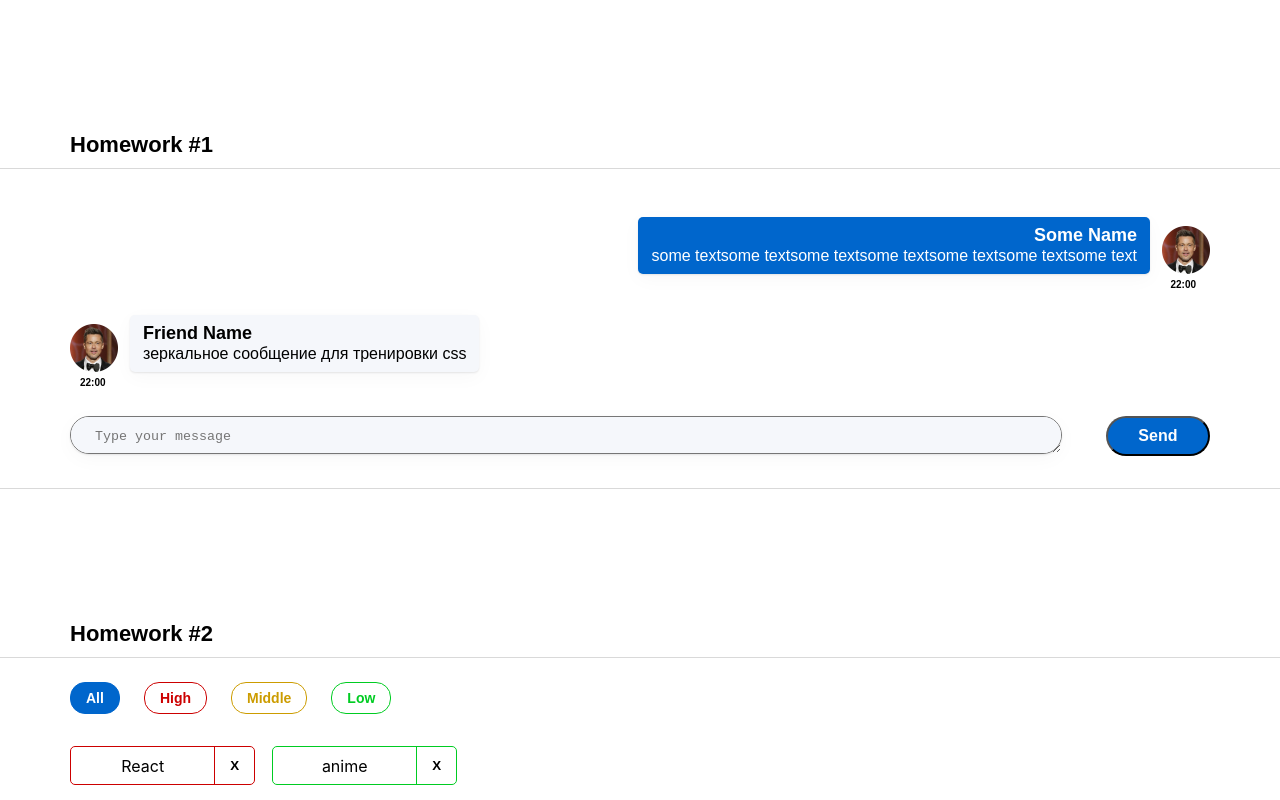
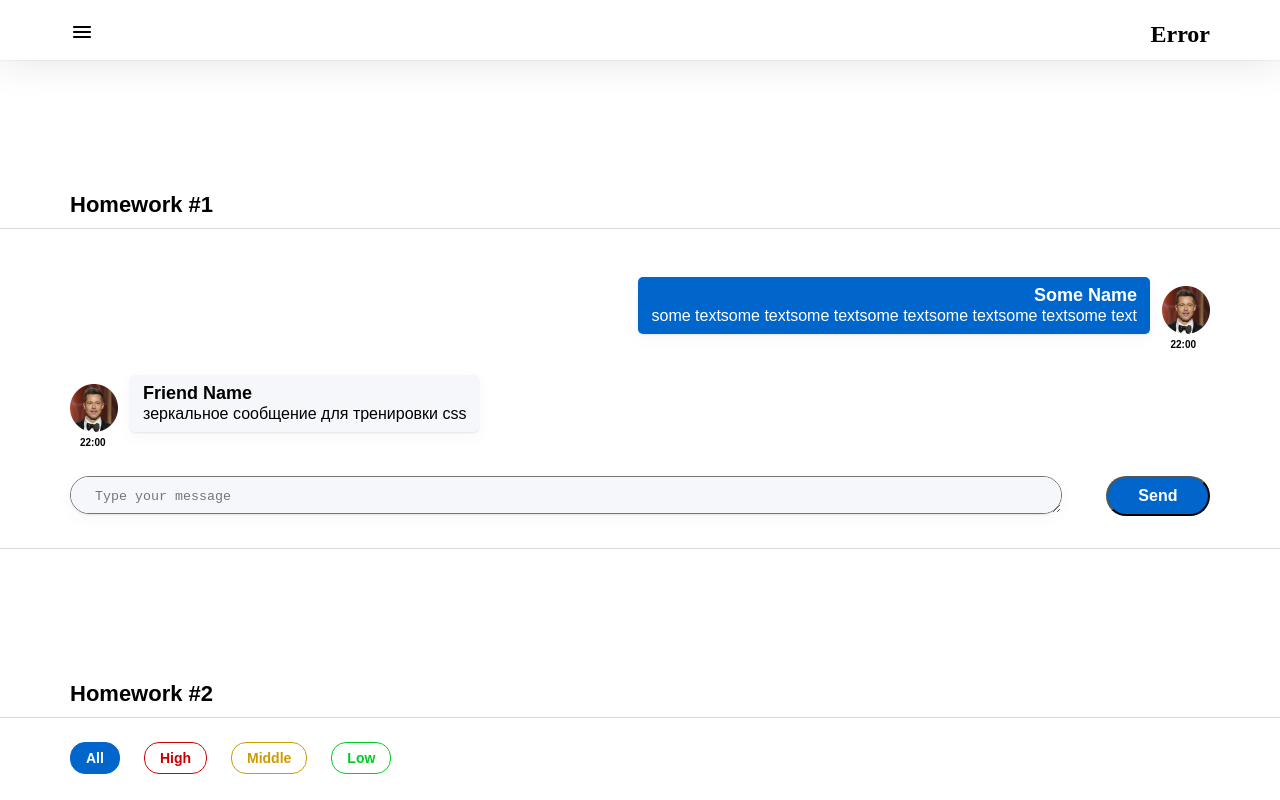
Before and after one commit to VadimTsikhinia/ignat, a React (Create React App) app: page / in a window 1280 px wide. Shown: the top 800 px of the page. Built offline with nearby package versions, Linux system fonts and the light colour scheme.

Commit message:
Ignat hw-5

```diff
--- a/package.json
+++ b/package.json
@@ -14,13 +14,14 @@
     "@types/node": "16.11.56",
     "@types/react": "18.0.17",
     "@types/react-dom": "18.0.6",
+    "@types/react-router-dom": "^5.3.3",
     "@types/uuid": "8.3.4",
     "axios": "0.27.2",
     "gh-pages": "^4.0.0",
     "react": "18.2.0",
     "react-dom": "18.2.0",
     "react-redux": "8.0.4",
-    "react-router-dom": "6.4.3",
+    "react-router-dom": "^6.8.1",
     "react-scripts": "5.0.1",
     "redux": "4.2.0",
     "typescript": "4.7.4",
--- a/src/s1-main/App.tsx
+++ b/src/s1-main/App.tsx
@@ -1,21 +1,22 @@
 import React from 'react'
 import s from './App.module.css'
-import HW1 from '../s2-homeworks/hw01/HW1'
-import HW2 from "../s2-homeworks/hw02/HW2";
-import HW3 from "../s2-homeworks/hw03/HW3";
-import HW4 from "../s2-homeworks/hw04/HW4";
+// import HW1 from '../s2-homeworks/hw01/HW1'
+// import HW2 from "../s2-homeworks/hw02/HW2";
+// import HW3 from "../s2-homeworks/hw03/HW3";
+// import HW4 from "../s2-homeworks/hw04/HW4";
+import HW5 from "../s2-homeworks/hw05/HW5";
 
 function App() {
     return (
         <div className={s.App}>
-            <HW1/>
-            {/*раскомментировать по ходу выполнения*/}
-            <HW2/>
-            <HW3/>
-            <HW4/>
+            {/*<HW1/>*/}
+            {/*/!*раскомментировать по ходу выполнения*!/*/}
+            {/*<HW2/>*/}
+            {/*<HW3/>*/}
+            {/*<HW4/>*/}
 
             {/*при выполнении дз 5 и более - закомментировать здесь дз 1-4, так как они есть внутри дз 5*/}
-            {/*<HW5/>*/}
+            <HW5/>
         </div>
     )
 }
--- a/src/s2-homeworks/hw05/Pages.tsx
+++ b/src/s2-homeworks/hw05/Pages.tsx
@@ -1,5 +1,5 @@
 import React from 'react'
-import { Routes, Route, Navigate } from 'react-router-dom'
+import {Routes, Route, Navigate} from 'react-router-dom'
 import Error404 from './pages/Error404'
 import PreJunior from './pages/PreJunior'
 import Junior from './pages/Junior'
@@ -18,15 +18,14 @@ function Pages() {
             <Routes>
                 {/*роутинг будут писать студенты*/}
                 {/*в начале мы попадаем на страницу '/' и переходим сразу на страницу /pre-junior*/}
-                {/*<Route ...*/}
-
+                <Route path={'/'} element={<PreJunior/>}/>
                 {/*роуты для /pre-junior, /junior, /junior-plus*/}
-                {/*<Route ...*/}
-                {/*<Route ...*/}
-                {/*<Route ...*/}
+                <Route path={PATH.PRE_JUNIOR} element={<PreJunior/>}/>
+                <Route path={PATH.JUNIOR} element={<Junior/>}/>
+                <Route path={PATH.JUNIOR_PLUS} element={<JuniorPlus/>}/>
 
                 {/*роут для несуществующей страницы должен отрисовать <Error404 />*/}
-                {/*<Route ...*/}
+                <Route path={'/*'} element={<Error404/>}/>
             </Routes>
         </div>
     )
--- a/src/s2-homeworks/hw05/header/Header.module.css
+++ b/src/s2-homeworks/hw05/header/Header.module.css
@@ -1,8 +1,27 @@
 .burgerMenuIcon {
+    width: 24px;
+    height: 24px;
+
 }
 
 .header {
+    padding: 20px 70px;
+    display: flex;
+    flex-direction: row;
+    justify-content: space-between;
+    width: 100%;
+    height: 60px;
+    background: #FFFFFF;
+    box-shadow: 0px 0px 40px rgba(29, 33, 38, 0.13), 0px 0px 2px rgba(29, 33, 38, 0.1);
 }
 
 .header h1 {
+
+    font-family: 'Montserrat';
+    font-style: normal;
+    font-weight: 600;
+    font-size: 24px;
+    line-height: 29px;
+
+    color: #000000;
 }
--- a/src/s2-homeworks/hw05/sidebar/Sidebar.module.css
+++ b/src/s2-homeworks/hw05/sidebar/Sidebar.module.css
@@ -1,25 +1,69 @@
 .sidebar {
+    position: absolute;
+    width: 317px;
+    height: 720px;
+    left: 0px;
+    top: 0px;
+
+    box-shadow: 0px 10px 40px rgba(29, 33, 38, 0.13), 0px 1px 2px rgba(29, 33, 38, 0.1);
+    border-radius: 0px;
+    background: #FFFFFF;
+
+    display: none;
 }
 
 .sidebar.open {
+    display: block;
 }
 
 .background {
+
 }
 
 .nav {
+    display: flex;
+    flex-direction: column;
+    padding: 63px 70px;
+
 }
 
 .nav a {
+    margin-bottom: 45px;
+    text-decoration: none;
+    font-family: 'Montserrat';
+    font-style: normal;
+    font-weight: 600;
+    font-size: 22px;
+    line-height: 27px;
+
+    color: #000000;
 }
 
 .nav a:hover {
+    color: #58ACFF;
 }
 
 .nav a.active {
+    text-decoration-line: underline;
+    color: #0059B2;
 }
 .close {
+    width: 24px;
+    height: 24px;
+
+    border: none;
+
+    position: absolute;
+    left: 269px;
+    /*right: -100%;*/
+    top: 16px;
+    /*bottom: -100%;*/
+    background: none;
+    z-index: 1000;
 }
 
 .close img {
+    width: 100%;
+    height: 100%;
+    transform: rotate(180deg);
 }
--- a/src/s2-homeworks/hw05/sidebar/Sidebar.tsx
+++ b/src/s2-homeworks/hw05/sidebar/Sidebar.tsx
@@ -31,7 +31,7 @@ export const Sidebar: FC<PropsType> = ({open, handleClose}) => {
                         id={'hw5-pre-junior-link'}
                         to={PATH.PRE_JUNIOR}
                         onClick={handleClose}
-                        // className={...} // делает студент
+                        className={({isActive}) => isActive? s.active : ''} // делает студент
                     >
                         Pre-junior
                     </NavLink>
@@ -39,7 +39,7 @@ export const Sidebar: FC<PropsType> = ({open, handleClose}) => {
                         id={'hw5-junior-link'}
                         to={PATH.JUNIOR}
                         onClick={handleClose}
-                        // className={...} // делает студент
+                        className={({isActive}) => isActive? s.active : ''}
                     >
                         Junior
                     </NavLink>
@@ -47,7 +47,7 @@ export const Sidebar: FC<PropsType> = ({open, handleClose}) => {
                         id={'hw5-junior-plus-link'}
                         to={PATH.JUNIOR_PLUS}
                         onClick={handleClose}
-                        // className={...} // делает студент
+                        className={({isActive}) => isActive? s.active : ''}
                     >
                         Junior Plus
                     </NavLink>
```
Also changed, not shown: 1 other file (tests, documents, lock files or other folders).
